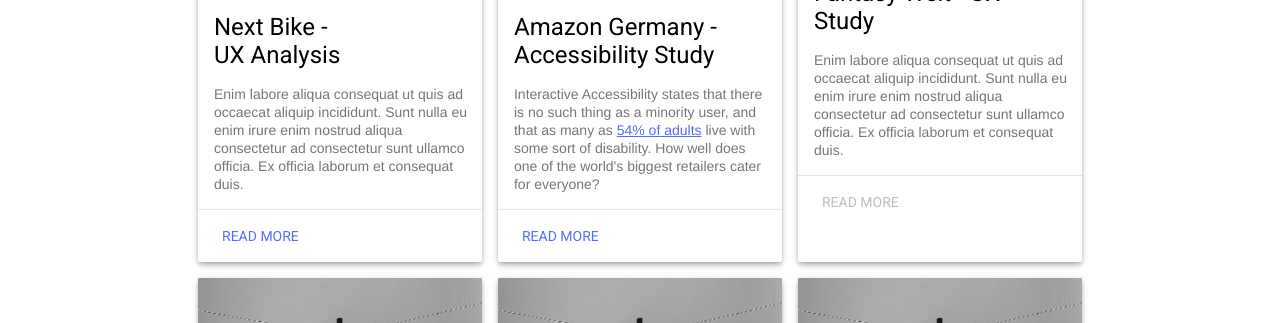
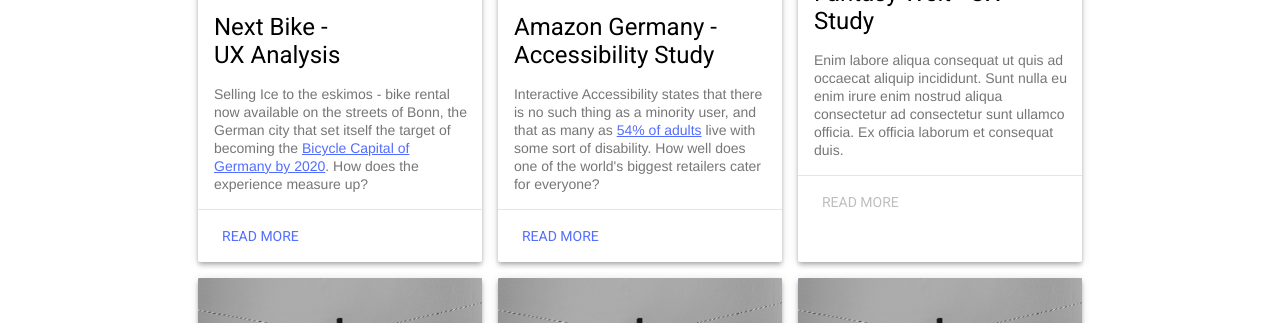
Before and after one commit to coderwurst/coderwurst-online, a plain HTML site: page index.html in a window 1280 px wide. Shown: the part 477-800 px from the top of the page. Drawn offline with nearby package versions, Linux system fonts and the light colour scheme.

Commit message:
update intro text for next bike

```diff
--- a/index.html
+++ b/index.html
@@ -51,7 +51,7 @@
                         <h2 class="mdl-card__title-text">Next Bike - <br>UX Analysis</h2>
                     </div>
                     <div class="mdl-card__supporting-text">
-                        Enim labore aliqua consequat ut quis ad occaecat aliquip incididunt. Sunt nulla eu enim irure enim nostrud aliqua consectetur ad consectetur sunt ullamco officia. Ex officia laborum et consequat duis.
+                        Selling Ice to the eskimos - bike rental now available on the streets of Bonn, the German city that set itself the target of becoming the <a href="https://www.dw.com/en/putting-the-brakes-on-bonns-bike-bet/a-37784384">Bicycle Capital of Germany by 2020</a>. How does the experience measure up?
                     </div>
                     <div class="mdl-card__actions mdl-card--border">
                         <a class="mdl-button mdl-button--colored mdl-js-button mdl-js-ripple-effect mdl-button--accent" href="ux-nextbike.html">Read more</a>
```
